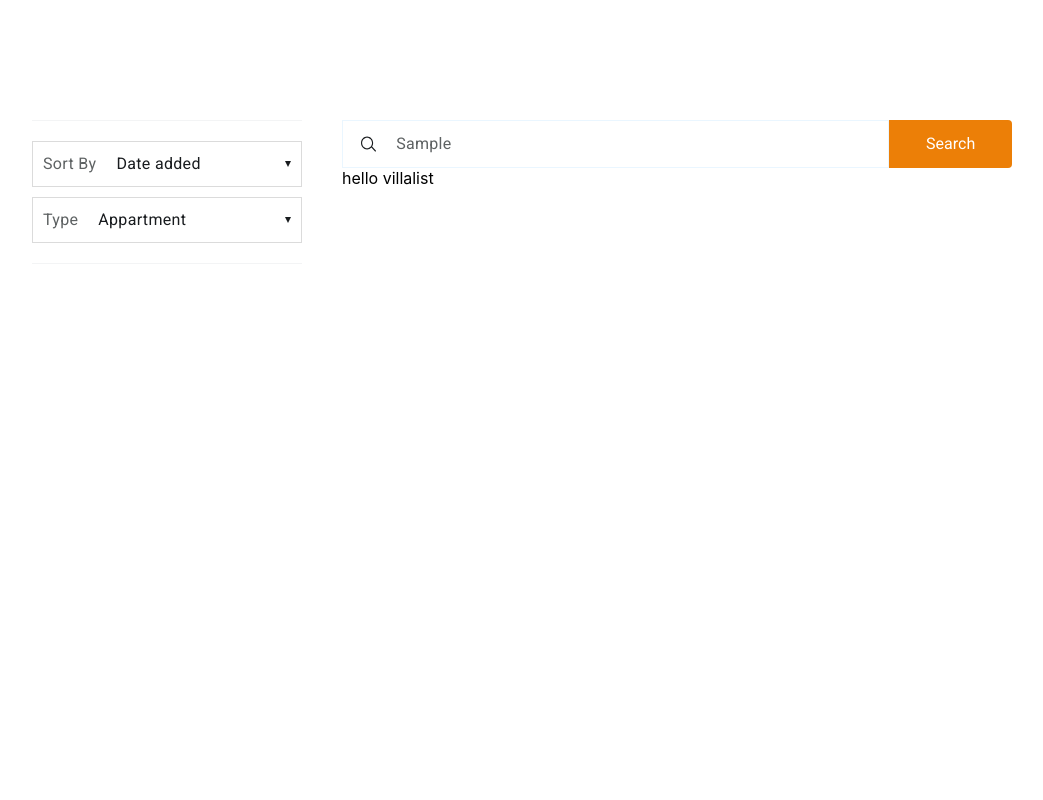
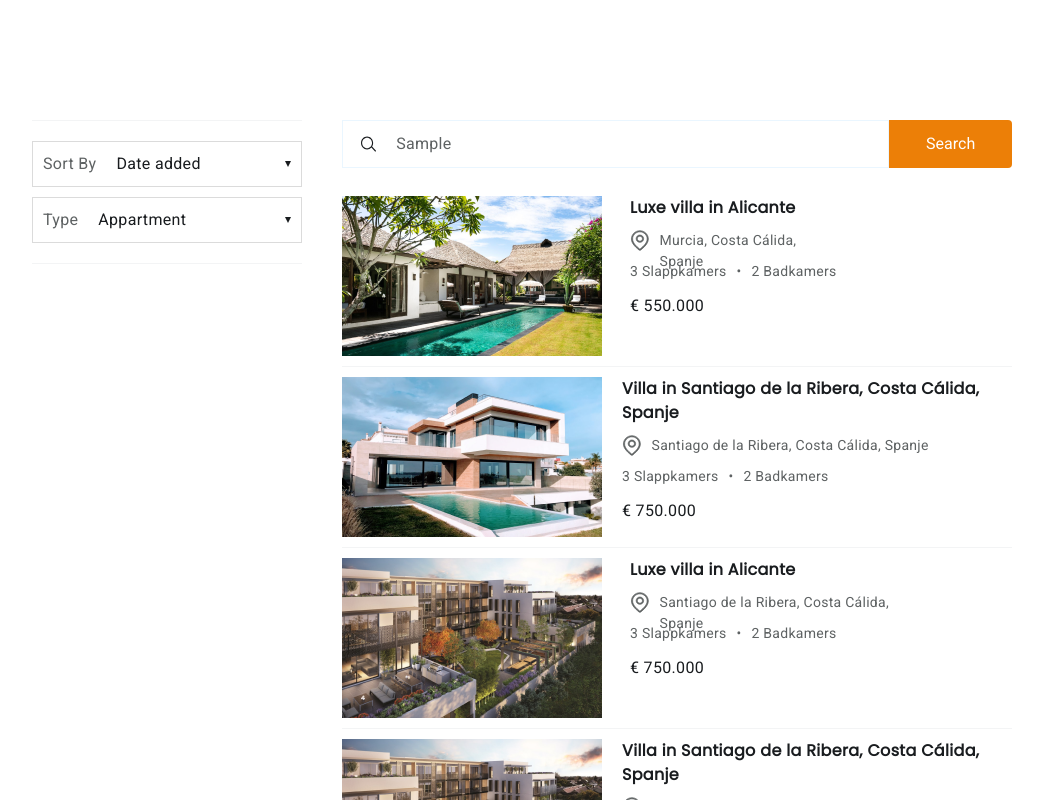
Before and after one commit to belltechteam01/react_redux_saga_t01, a React (Create React App) app: page / in a window 1280 px wide. Both pictures are taken after typing "Sample" into the empty fields and a click on the button "Search". Shown: the top 800 px of the page, without its empty margins (118-1161 px from the left). Built offline with nearby package versions, Linux system fonts and the light colour scheme.

Commit message:
finish villa list & item

```diff
--- a/src/pages/search/Villas/VillaItem/VillaItem.module.scss
+++ b/src/pages/search/Villas/VillaItem/VillaItem.module.scss
@@ -0,0 +1,73 @@
+.itemWrapper {
+    display: flex;
+    flex-direction: row;
+    padding: 10px 0;
+    border-top: 1px solid #f3f4f5;
+
+    &:first-child {
+        padding-top: 0;
+        border-top: 0;
+    }
+}
+
+.itemImage {
+    width: 268px;
+    height: 160px;
+    margin-right: 20px;
+    object-fit: cover;
+}
+
+.content {
+    display: flex;
+    flex-direction: column;
+}
+
+.title {
+    font-family: "Poppins";
+    font-style: normal;
+    font-weight: 600;
+    font-size: 16px;
+    line-height: 150%;
+    letter-spacing: 0.02em;
+    color: #191c1f;
+}
+
+.address {
+    display: flex;
+    flex-direction: row;
+    gap: 10px;
+    margin-top: 10px;
+
+    font-family: "Roboto";
+    font-style: normal;
+    font-weight: 400;
+    font-size: 14px;
+    line-height: 150%;
+    letter-spacing: 0.02em;
+    color: #5e6263;
+}
+
+.details {
+    display: flex;
+    flex-direction: row;
+    margin-top: 10px;
+    gap: 10px;
+    font-family: "Roboto";
+    font-style: normal;
+    font-weight: 400;
+    font-size: 14px;
+    line-height: 150%;
+    letter-spacing: 0.02em;
+    color: #5e6263;
+}
+
+.price {
+    margin-top: 12px;
+    font-family: "Roboto";
+    font-style: normal;
+    font-weight: 400;
+    font-size: 16px;
+    line-height: 150%;
+    letter-spacing: 0.02em;
+    color: #191c1f;
+}
--- a/src/pages/search/Villas/VillaItem/index.tsx
+++ b/src/pages/search/Villas/VillaItem/index.tsx
@@ -1,7 +1,30 @@
 import React from "react";
+import { IVillaType } from "../../../../store/search_module/types";
+import styles from "./VillaItem.module.scss";
+import addressMarkIcon from "../../../../assets/icons/addressMark.svg";
 
-const VillaItem = () => {
-    return <div>villa Item</div>;
+const VillaItem = (props: IVillaType) => {
+    const { img, title, address, slappkamers, badkamers, price } = props;
+
+    return (
+        <div className={styles.itemWrapper}>
+            <div className={styles.itemImage}>
+                <img src={img} alt={img} />
+            </div>
+            <div className={styles.content}>
+                <div className={styles.title}>{title}</div>
+                <div className={styles.address}>
+                    <img src={addressMarkIcon} alt="addrssIcon" />
+                    <span>{address}</span>
+                </div>
+                <div className={styles.details}>
+                    {slappkamers} Slappkamers<span>•</span>
+                    {badkamers} Badkamers
+                </div>
+                <div className={styles.price}>€ {price.toFixed(3)}</div>
+            </div>
+        </div>
+    );
 };
 
 export default VillaItem;
--- a/src/pages/search/Villas/VillaList/VillaList.module.scss
+++ b/src/pages/search/Villas/VillaList/VillaList.module.scss
@@ -0,0 +1,4 @@
+.villaList {
+    width: 100%;
+    margin-top: 28px;
+}
--- a/src/pages/search/Villas/VillaList/index.tsx
+++ b/src/pages/search/Villas/VillaList/index.tsx
@@ -1,7 +1,25 @@
 import React from "react";
+import { useSelector } from "react-redux";
+import { RootReducerType } from "../../../../store";
+import VillaItem from "../VillaItem";
+import styles from "./VillaList.module.scss";
 
 const VillaList = () => {
-    return <div>hello villalist</div>;
+    const state = useSelector((state: RootReducerType) => state.search_villas);
+
+    const { loading, data } = state;
+
+    return (
+        <div className={styles.villaList}>
+            {!loading ? (
+                (data || []).map((villa) => (
+                    <VillaItem key={villa.id} {...villa} />
+                ))
+            ) : (
+                <div></div>
+            )}
+        </div>
+    );
 };
 
 export default VillaList;
```
